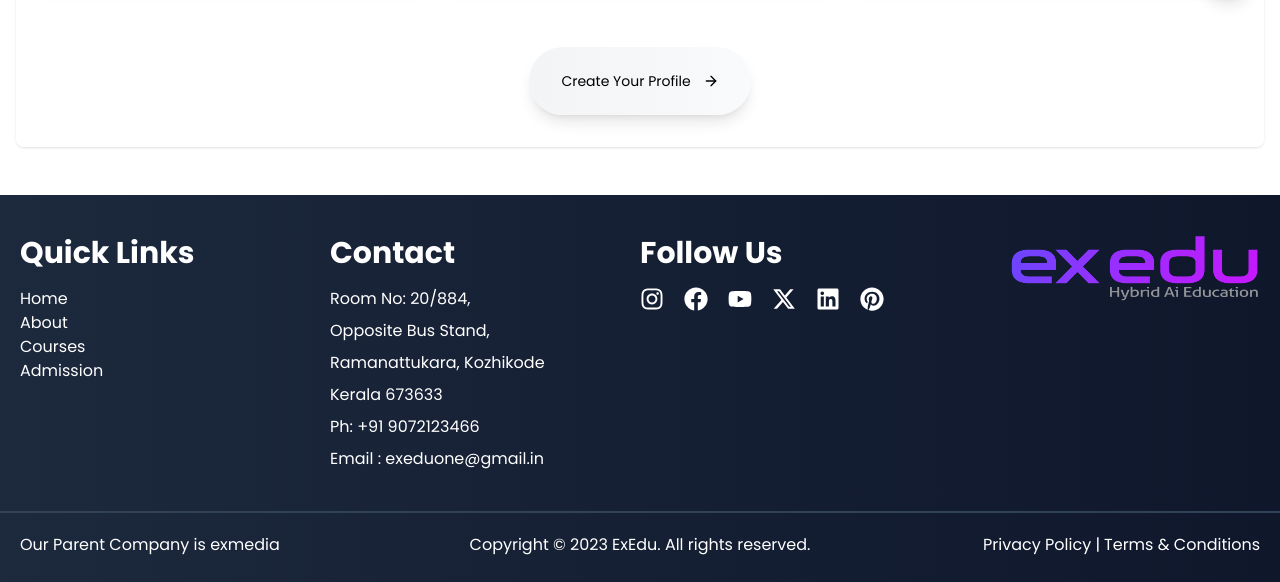
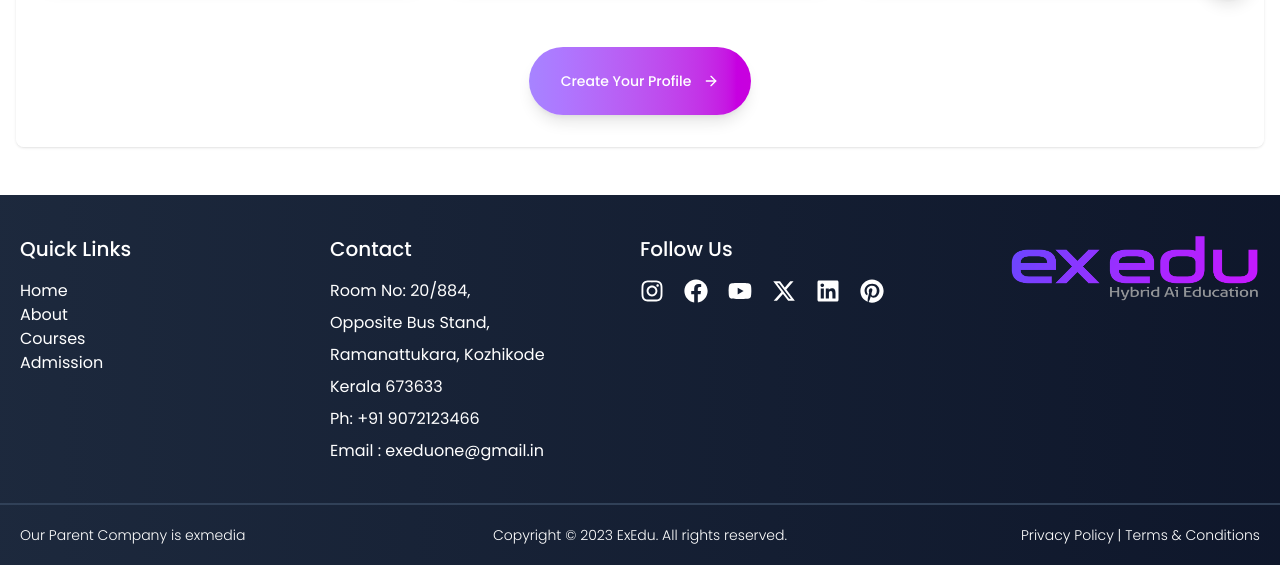
Before and after one commit to extechnology/ex-education, a Next.js app: page /no-account in a window 1280 px wide. Shown: the part 778-1360 px from the top of the page. Built offline with nearby package versions, Linux system fonts and the light colour scheme; no server answers.

Commit message:
updated ui

```diff
--- a/src/app/components/common/footer/Footer.tsx
+++ b/src/app/components/common/footer/Footer.tsx
@@ -15,10 +15,10 @@ import { motion, AnimatePresence } from "framer-motion";
 const Footer: React.FC = () => {
   const [showPopup,setShowPopup] = useState(false)
   return (
-    <div className="bg-gradient-to-r  from-slate-800 to-slate-900 text-white pt-10 pb-7 shadow-t-2xl">
+    <div className="bg-gradient-to-r  from-slate-800 to-slate-900 text-white pt-10 pb-5 shadow-t-2xl">
       <div className="grid grid-cols-1 md:grid-cols-4 max-w-7xl mx-auto px-5 space-y-8 md:space-y-0">
         <div>
-          <h1 className="font-bold md:text-3xl text-2xl">Quick Links</h1>
+          <h1 className="font-medium text-xl">Quick Links</h1>
           <ul className="space-y-2 pt-4">
             <Link href={"/"}>
               <li>Home</li>
@@ -35,7 +35,7 @@ const Footer: React.FC = () => {
           </ul>
         </div>
         <div>
-          <h1 className="font-bold md:text-3xl text-2xl">Contact</h1>
+          <h1 className="font-medium text-xl">Contact</h1>
           <ul className="space-y-2 pt-4">
             <li>Room No: 20/884,</li>
             <li>Opposite Bus Stand,</li>
@@ -46,7 +46,7 @@ const Footer: React.FC = () => {
           </ul>
         </div>
         <div>
-          <h1 className="font-bold md:text-3xl text-2xl">Follow Us</h1>
+          <h1 className="font-medium text-xl">Follow Us</h1>
           <ul className="flex space-x-5 pt-4">
             <li>
               <Link href="https://www.instagram.com/exedu_/">
@@ -97,11 +97,11 @@ const Footer: React.FC = () => {
         <div className="grid grid-cols-1 md:grid-cols-3 space-y-4 md:space-y-0">
           <div className="">
             {/* <Image src="/EX_TECHNOLOGY_LOGO-01.png" alt="" height={70} width={70} /> */}
-            <p>Our Parent Company is exmedia</p>
+            <p className="text-sm font-light">Our Parent Company is exmedia</p>
           </div>
           <div className="relative flex md:justify-center">
             <p
-              className="cursor-pointer hover:text-gray-300 transition-all"
+              className="cursor-pointer hover:text-gray-300 transition-all text-sm font-light"
               onMouseEnter={() => setShowPopup(true)}
               onMouseLeave={() => setShowPopup(false)}
             >
@@ -137,7 +137,7 @@ const Footer: React.FC = () => {
             </AnimatePresence>
           </div>
 
-          <div className="flex md:justify-end gap-1">
+          <div className="flex md:justify-end text-sm font-light gap-1">
             <div>
               <Link href={"/privacy"}>Privacy Policy |</Link>
             </div>
--- a/src/app/components/home/FeaturedCourse2.tsx
+++ b/src/app/components/home/FeaturedCourse2.tsx
@@ -3,7 +3,7 @@
 import { useEffect, useState } from "react";
 import Image from "next/image";
 
-const API_URL =  "https://server.exedu.in";
+const API_URL = "https://server.exedu.in";
 
 // Define TypeScript interface
 interface Course {
@@ -27,7 +27,7 @@ function FeaturedCourse2() {
         const data: Course[] = await response.json();
         console.log(data, "courses");
 
- // Move log before updating state
+        // Move log before updating state
         setCourses(data);
       } catch (err) {
         console.error("Error fetching courses:", err);
@@ -44,13 +44,14 @@ function FeaturedCourse2() {
   if (error) return <p className="text-center text-red-500">Error: {error}</p>;
 
   return (
-    <div className="max-w-6xl mx-auto space-y-5 pb-10 md:px-10 lg:px-0">
-      <h1 className="font-bold md:text-4xl text-3xl px-5 md:px-0 text-center md:text-start pb-3">
-        Our <span className="text-fuchsia-700">Advanced</span> Courses
-      </h1>
+    <div className="max-w-6xl mx-auto space-y-5 pb-10 pt-10 md:px-10 lg:px-0">
+      <span className="bg-gray-100">
+        <h1 className="font-bold relative md:text-4xl text-3xl pb-7 px-5  md:px-0 text-center md:text-start shining-text">
+          Our <span className="text-fuchsia-700 ">Advanced</span> Courses
+        </h1>
+      </span>
 
       {courses.map((course) => (
-
         <div
           key={course.id}
           className="md:flex gap-5 space-y-6 px-5 md:px-0"
@@ -80,7 +81,7 @@ function FeaturedCourse2() {
               </span>
             </h1>
 
-            <h2 className="md:font-bold text-2xl text-slate-700 py-4">
+            <h2 className="md:font-medium text-2xl text-slate-700 py-4">
               {course.sub_title}
             </h2>
             <p className="text-slate-600 md:text-xl text-pretty text-md text-justify">
--- a/src/app/components/home/FeaturedCourses.tsx
+++ b/src/app/components/home/FeaturedCourses.tsx
@@ -136,7 +136,7 @@ const FeaturedCourses: React.FC = () => {
                 className="rounded-t-lg"
               />
               <div
-                className={`relative w-36 bottom-8 left-0 rounded-tr-2xl opacity-90 text-white px-2 py-1 ${detail.color}`}
+                className={`relative w-36 bottom-8 left-0 rounded-tr-2xl opacity-90 text-white px-2 py-1 ${detail.color} shining-text `}
               >
                 Recommended
               </div>
--- a/src/app/components/home/Hero.tsx
+++ b/src/app/components/home/Hero.tsx
@@ -14,8 +14,8 @@ const Hero: React.FC = () => {
   )?.image;
 
   return (
-    <div className="bg-gradient-to-b from-white pt-20 md:px-10 lg:px-0">
-      <div className="grid grid-cols-1 md:grid-cols-2 mx-auto max-w-7xl text-gray-800 lg:py-14 md:py-10 py-10">
+    <div className="bg-gradient-to-b from-white to-gray-200 pt-20 md:px-10 lg:px-0">
+      <div className="grid grid-cols-1 md:grid-cols-2 mx-auto max-w-7xl text-gray-800 pt-14">
         <div className="content-center space-y-6 px-3 md:px-0">
           <h1
             data-aos="flip-down"
@@ -32,7 +32,7 @@ const Hero: React.FC = () => {
             <Link href="/course">Get Started</Link>
           </button>
         </div>
-        <div data-aos="fade-in" className="content-center py-10 md:py-0">
+        <div data-aos="fade-in" className="content-center pt-10 md:py-0">
           <div className="flex justify-end">
             {heroImage ? (
               <Image
--- a/src/app/components/no-account/MainContent.tsx
+++ b/src/app/components/no-account/MainContent.tsx
@@ -79,9 +79,9 @@ const MainContent = () => {
               >
                 <Button
                   onClick={handleCreateProfileClick}
-                  className="bg-gradient-to-r  shadow-lg from-gray-100 hover:text-white  to-gray-50 text-black font-medium rounded-full px-8 py-6 hover:shadow-lg h-auto group relative overflow-hidden"
+                  className="bg-gradient-to-r  shadow-lg   from-violet-400 to-fuchsia-600 hover:text-gray-800    text-white font-medium rounded-full px-8 py-6 hover:shadow-lg h-auto group relative overflow-hidden"
                 >
-                  <span className="absolute inset-0 w-full h-full bg-gradient-to-r from-violet-400 to-fuchsia-600 opacity-0 group-hover:opacity-100 transition-opacity duration-300"></span>
+                  <span className="absolute inset-0 w-full h-full bg-gradient-to-r from-gray-100 to-gray-50  opacity-0 group-hover:opacity-100 transition-opacity duration-300"></span>
                   <div className="flex items-center gap-2  relative z-10">
                     Create Your Profile
                     <ArrowRight className="ml-1 group-hover:translate-x-1 transition-transform" />
--- a/src/app/contact/page.tsx
+++ b/src/app/contact/page.tsx
@@ -77,7 +77,7 @@ function Contact() {
         <div>
           <h1
             data-aos="flip-up"
-            className="text-center font-bold md:text-5xl text-3xl text-gray-800 pb-5"
+            className="text-center font-medium md:text-4xl text-2xl text-gray-800 pb-5"
           >
             Contact Now at{" "}
             <span className="text-transparent bg-clip-text bg-gradient-to-r from-violet-500 to-fuchsia-500">
--- a/src/app/layout.tsx
+++ b/src/app/layout.tsx
@@ -8,7 +8,7 @@ import { ClerkProvider } from "@clerk/nextjs";
 import QueryProvider from "./provider/QueryProvider";
 
 const poppins = Poppins({
-  weight: ["400", "700"],
+  weight: ["100", "200", "300", "400","500","700"],
   variable: "--font-poppins",
   subsets: ["latin"],
 });
```
